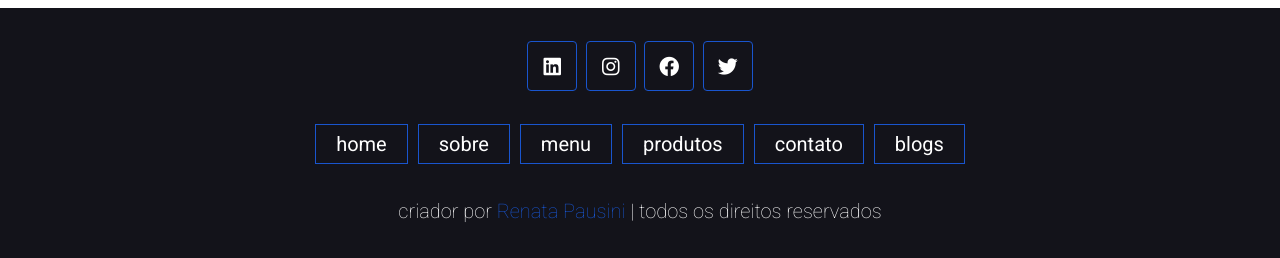
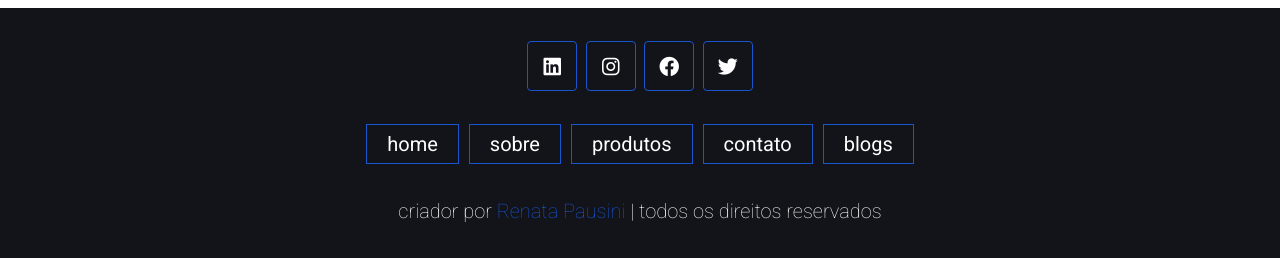
Before and after one commit to rpatricia/dia-dos-pais-oboticario, a plain HTML site: page index.html in a window 1280 px wide. Shown: the part 3505-3763 px from the top of the page. Drawn offline with Linux system fonts and the light colour scheme.

Commit message:
Footer Atualizado.

```diff
--- a/index.html
+++ b/index.html
@@ -317,9 +317,7 @@
     <div class="links">
         <a href="#">home</a>
         <a href="#">sobre</a>
-        <a href="#">menu</a>
         <a href="#">produtos</a>
-        <!-- <a href="#">veja</a> -->
         <a href="#">contato</a>
         <a href="#">blogs</a>
     </div>
```
